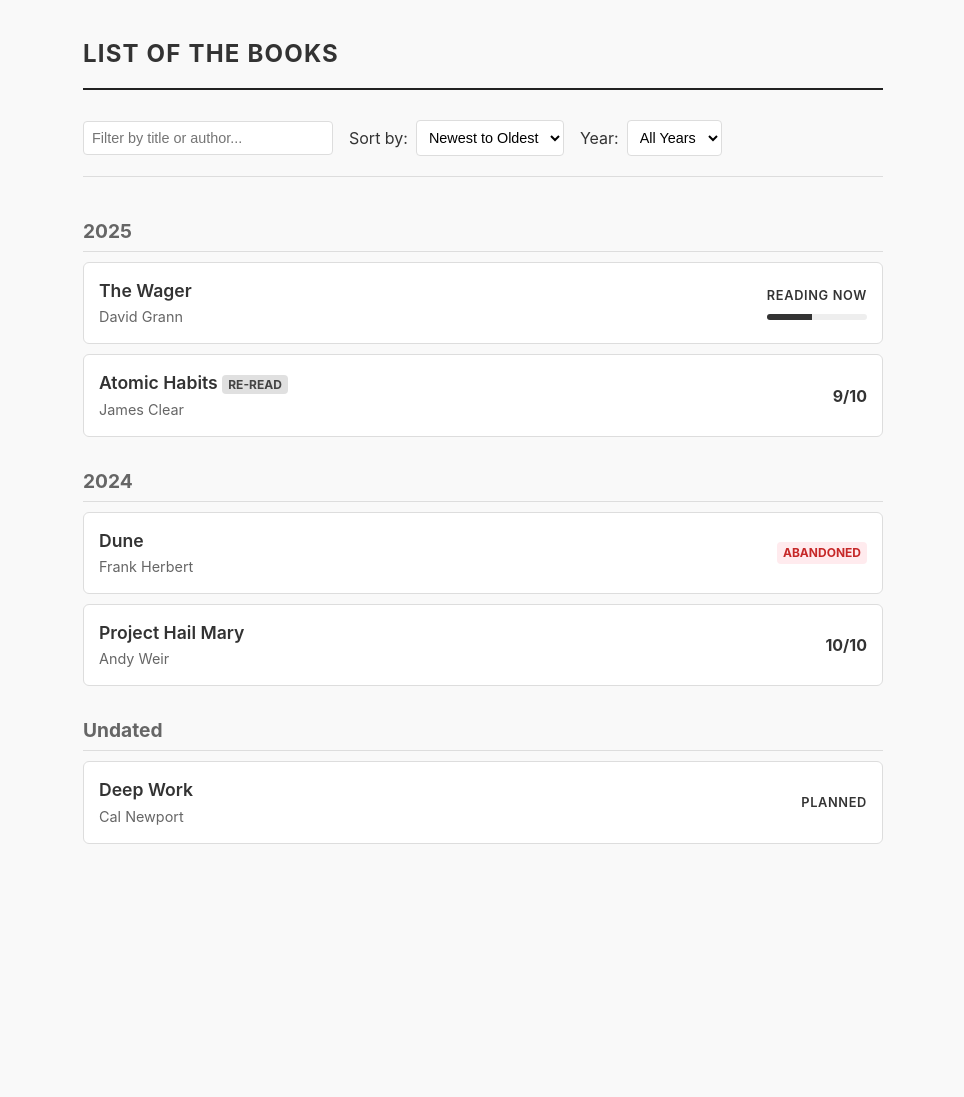
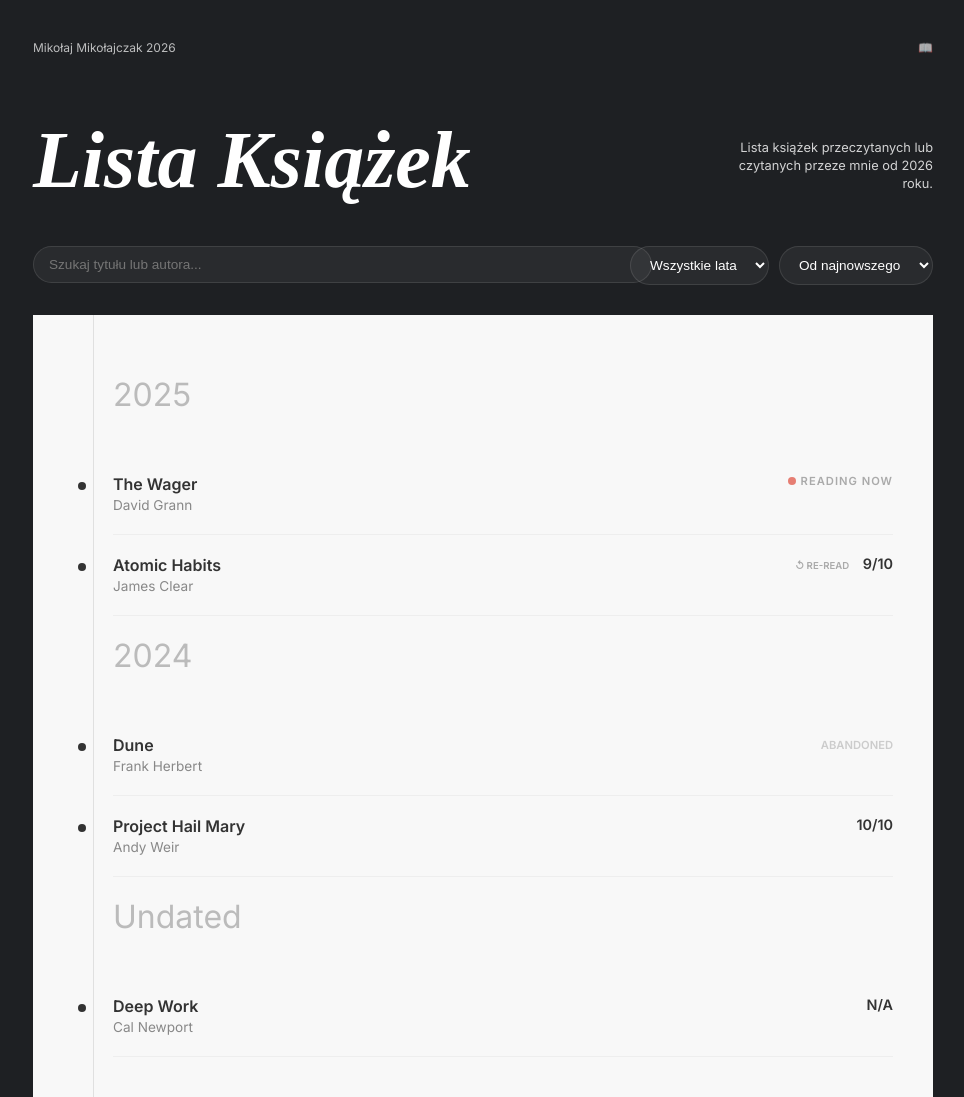
Before and after one commit to MikiMikolaj/Books, a plain HTML site: page index.html in a window 1280 px wide. Shown: the top 1097 px of the page, without its empty margins (157-1121 px from the left). Before the commit the page ends 874 px from the top, so only its background shows below. Drawn offline with Linux system fonts and the light colour scheme; a web font is replaced by a local one.

Commit message:
Style refactor

```diff
--- a/app.js
+++ b/app.js
@@ -145,4 +145,27 @@
             </div>
         `;
     }
+    function buildBookHTML(book) {
+    let metaContent = '';
+
+    if (book.status === 'reading') {
+        metaContent = `<span class="status-reading">Reading Now</span>`;
+    } else if (book.status === 'abandoned') {
+        metaContent = `<span class="status-abandoned">Abandoned</span>`;
+    } else {
+        // Show rating if finished
+        const rereadIcon = book.reread ? `<span class="re-read-tag">↺ RE-READ</span>` : '';
+        metaContent = `${rereadIcon} ${book.rating ? book.rating + '/10' : 'N/A'}`;
+    }
+
+    return `
+        <div class="book-info">
+            <span class="book-title">${book.title}</span>
+            <span class="book-author">${book.author}</span>
+        </div>
+        <div class="book-meta">
+            ${metaContent}
+        </div>
+    `;
+}
 });
--- a/index.html
+++ b/index.html
@@ -1,43 +1,52 @@
 <!DOCTYPE html>
-<html lang="en">
+<html lang="pl">
 <head>
     <meta charset="UTF-8">
     <meta name="viewport" content="width=device-width, initial-scale=1.0">
-    <title>List of the books</title>
+    <title>Lista Książek</title>
+    <link href="https://fonts.googleapis.com/css2?family=Playfair+Display:ital,wght@1,700&family=Inter:wght@400;600&display=swap" rel="stylesheet">
     <link rel="stylesheet" href="styles.css">
 </head>
 <body>
 
-    <header class="site-header">
-        <h1>List of the books</h1>
-    </header>
+    <div class="site-wrapper">
+        <header class="top-nav">
+            <span>Mikołaj Mikołajczak 2026</span>
+            <span class="icon">📖</span>
+        </header>
 
-    <div class="controls">
-        <div class="control-group">
-            <input type="text" id="searchInput" placeholder="Filter by title or author...">
-        </div>
+        <section class="hero">
+            <div class="hero-left">
+                <h1>Lista Książek</h1>
+            </div>
+            <div class="hero-right">
+                <p>Lista książek przeczytanych lub czytanych przeze mnie od 2026 roku.</p>
+            </div>
+        </section>
 
-        <div class="control-group">
-            <label for="sortSelect">Sort by:</label>
+        <nav class="controls">
+            <div class="search-wrapper">
+                <input type="text" id="searchInput" placeholder="Szukaj tytułu lub autora...">
+            </div>
+            <select id="yearSelect">
+                <option value="all">Wszystkie lata</option>
+            </select>
             <select id="sortSelect">
-                <option value="newest">Newest to Oldest</option>
-                <option value="oldest">Oldest to Newest</option>
-                <option value="rating-high">Highest Rating</option>
-                <option value="rating-low">Lowest Rating</option>
+                <option value="newest">Od najnowszego</option>
+                <option value="oldest">Od najstarszego</option>
             </select>
-        </div>
+        </nav>
 
-        <div class="control-group">
-            <label for="yearSelect">Year:</label>
-            <select id="yearSelect">
-                <option value="all">All Years</option>
-                </select>
-        </div>
+        <main class="notebook-container">
+            <div id="book-list">
+                </div>
+        </main>
+
+        <footer class="site-footer">
+            <h2>Lista Książek</h2>
+            <p>Mikołaj Mikołajczak 2026</p>
+        </footer>
     </div>
-
-    <main id="book-list">
-        <p class="loading-text">Loading library...</p>
-    </main>
 
     <script src="app.js"></script>
 </body>
--- a/styles.css
+++ b/styles.css
@@ -1,181 +1,191 @@
 :root {
-    --bg-color: #f9f9f9;
-    --text-primary: #333;
-    --text-secondary: #666;
-    --border-color: #ddd;
-    --accent-color: #222;
-    --card-bg: #fff;
-    --progress-bar-bg: #eee;
-    --progress-fill: #333;
-    --spacing: 16px;
-    --max-width: 800px;
-}
-
-* {
-    box-sizing: border-box;
+    --bg-dark: #1e2023;
+    --paper-white: #f8f8f8;
+    --text-on-dark: #ffffff;
+    --text-muted: #888;
+    --accent-red: #e67e73;
+    --notebook-line: #e0e0e0;
 }
 
 body {
-    font-family: -apple-system, BlinkMacSystemFont, "Segoe UI", Roboto, Helvetica, Arial, sans-serif;
-    background-color: var(--bg-color);
-    color: var(--text-primary);
-    line-height: 1.5;
+    background-color: var(--bg-dark);
+    color: var(--text-on-dark);
+    font-family: 'Inter', sans-serif;
     margin: 0;
-    padding: 20px;
+    padding: 0;
 }
 
-/* Layout Containers */
-.site-header, .controls, main {
-    max-width: var(--max-width);
+.site-wrapper {
+    max-width: 900px;
     margin: 0 auto;
+    padding: 40px 20px;
 }
 
-.site-header {
-    margin-bottom: 30px;
-    border-bottom: 2px solid var(--accent-color);
+/* Header & Hero */
+.top-nav {
+    display: flex;
+    justify-content: space-between;
+    font-size: 0.75rem;
+    margin-bottom: 60px;
+    opacity: 0.7;
+}
+
+.hero {
+    display: flex;
+    justify-content: space-between;
+    align-items: flex-end;
+    margin-bottom: 40px;
 }
 
 h1 {
-    font-weight: 700;
-    font-size: 1.5rem;
-    text-transform: uppercase;
-    letter-spacing: 0.05em;
+    font-family: 'Playfair Display', serif;
+    font-style: italic;
+    font-size: 5rem;
+    margin: 0;
+}
+
+.hero-right {
+    max-width: 200px;
+    font-size: 0.8rem;
+    line-height: 1.4;
+    text-align: right;
+    opacity: 0.8;
 }
 
 /* Controls */
 .controls {
     display: flex;
-    gap: var(--spacing);
-    flex-wrap: wrap;
-    margin-bottom: 40px;
-    padding-bottom: 20px;
-    border-bottom: 1px solid var(--border-color);
+    gap: 10px;
+    margin-bottom: 30px;
 }
 
-.control-group {
-    display: flex;
-    align-items: center;
-    gap: 8px;
+.search-wrapper { flex: 1; }
+
+input, select {
+    background: rgba(255,255,255,0.05);
+    border: 1px solid rgba(255,255,255,0.1);
+    color: white;
+    padding: 10px 15px;
+    border-radius: 20px;
+    font-size: 0.85rem;
 }
 
-input, select {
-    padding: 8px;
-    border: 1px solid var(--border-color);
-    background: var(--card-bg);
-    border-radius: 4px;
-    font-size: 0.9rem;
+input { width: 100%; }
+
+/* The Notebook Area */
+.notebook-container {
+    background-color: var(--paper-white);
+    color: #333;
+    min-height: 600px;
+    position: relative;
+    padding: 40px 40px 40px 80px; /* Large left padding for the margin */
 }
 
-input {
-    min-width: 250px;
+/* The vertical line */
+.notebook-container::before {
+    content: '';
+    position: absolute;
+    left: 60px;
+    top: 0;
+    bottom: 0;
+    width: 1px;
+    background-color: var(--notebook-line);
 }
 
-/* Year Header */
-.year-separator {
-    font-size: 1.2rem;
-    font-weight: bold;
-    color: var(--text-secondary);
-    margin: 30px 0 10px 0;
-    padding-bottom: 5px;
-    border-bottom: 1px solid var(--border-color);
+/* The dots in the margin */
+#book-list {
+    position: relative;
 }
 
-/* Book Row/Card */
+.year-separator {
+    font-size: 2rem;
+    color: #bbb;
+    margin: 20px 0 40px 0;
+}
+
+/* Book Rows */
 .book-row {
-    background: var(--card-bg);
-    padding: 15px;
-    margin-bottom: 10px;
-    border-radius: 6px;
-    border: 1px solid var(--border-color);
     display: flex;
     justify-content: space-between;
-    align-items: center;
+    align-items: flex-start;
+    padding: 20px 0;
+    border-bottom: 1px solid #eee;
+    position: relative;
 }
 
-.book-info {
-    flex: 1;
+/* Creating the "bullet" dot for each row in the margin */
+.book-row::before {
+    content: '';
+    position: absolute;
+    left: -35px; /* Positions it in the margin area */
+    top: 28px;
+    width: 8px;
+    height: 8px;
+    background-color: #333;
+    border-radius: 50%;
 }
 
 .book-title {
     font-weight: 600;
-    font-size: 1.1rem;
+    font-size: 1rem;
     display: block;
 }
 
 .book-author {
-    color: var(--text-secondary);
-    font-size: 0.9rem;
+    font-size: 0.85rem;
+    color: var(--text-muted);
 }
 
 .book-meta {
     text-align: right;
-    display: flex;
-    flex-direction: column;
-    align-items: flex-end;
-    gap: 5px;
-    min-width: 120px;
+    font-size: 0.9rem;
+    font-weight: 600;
 }
 
-/* Badges and Status */
-.badge {
-    font-size: 0.75rem;
-    padding: 2px 6px;
-    border-radius: 4px;
-    font-weight: bold;
+/* Status Specifics */
+.status-reading {
+    color: #aaa;
+    font-size: 0.7rem;
+    text-transform: uppercase;
+    letter-spacing: 1px;
+    display: flex;
+    align-items: center;
+    gap: 5px;
+}
+
+.status-reading::before {
+    content: '';
+    display: inline-block;
+    width: 8px;
+    height: 8px;
+    background-color: var(--accent-red);
+    border-radius: 50%;
+}
+
+.status-abandoned {
+    color: #ccc;
+    font-size: 0.7rem;
     text-transform: uppercase;
 }
 
-.badge-reread {
-    background-color: #e0e0e0;
-    color: #444;
+.re-read-tag {
+    font-size: 0.6rem;
+    color: #aaa;
+    margin-right: 10px;
+    vertical-align: middle;
 }
 
-.badge-abandoned {
-    background-color: #ffebee;
-    color: #c62828;
+/* Footer */
+.site-footer {
+    margin-top: 80px;
+    display: flex;
+    justify-content: space-between;
+    align-items: center;
+    opacity: 0.5;
 }
 
-.status-label {
-    font-size: 0.8rem;
-    font-weight: 600;
-    letter-spacing: 0.05em;
+.site-footer h2 {
+    font-family: 'Playfair Display', serif;
+    font-style: italic;
+    font-size: 2rem;
 }
-
-.rating {
-    font-weight: bold;
-}
-
-/* Progress Bar */
-.progress-container {
-    width: 100px;
-    height: 6px;
-    background-color: var(--progress-bar-bg);
-    border-radius: 3px;
-    overflow: hidden;
-    margin-top: 4px;
-}
-
-.progress-fill {
-    height: 100%;
-    background-color: var(--progress-fill);
-}
-
-/* Mobile Responsiveness */
-@media (max-width: 600px) {
-    .controls {
-        flex-direction: column;
-        align-items: flex-start;
-    }
-
-    .book-row {
-        flex-direction: column;
-        align-items: flex-start;
-        gap: 15px;
-    }
-
-    .book-meta {
-        align-items: flex-start;
-        text-align: left;
-        width: 100%;
-    }
-}
```
